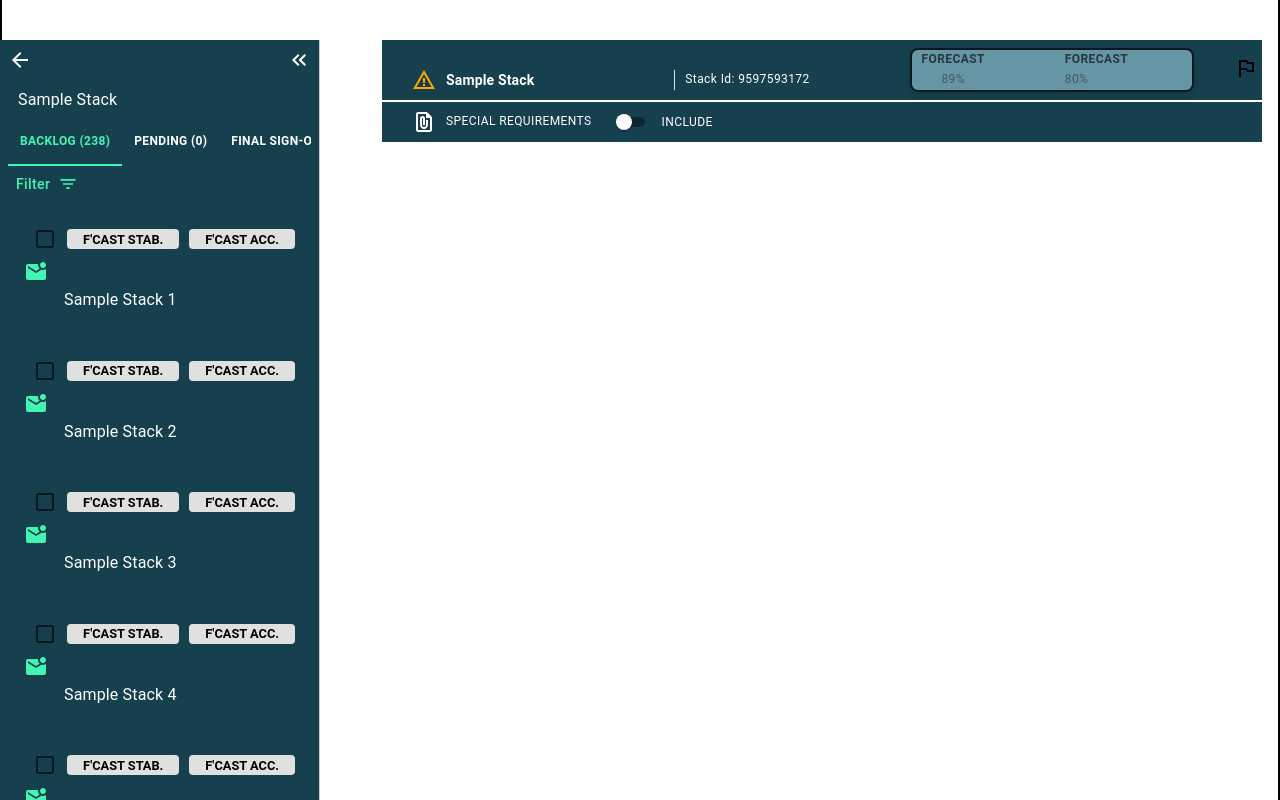
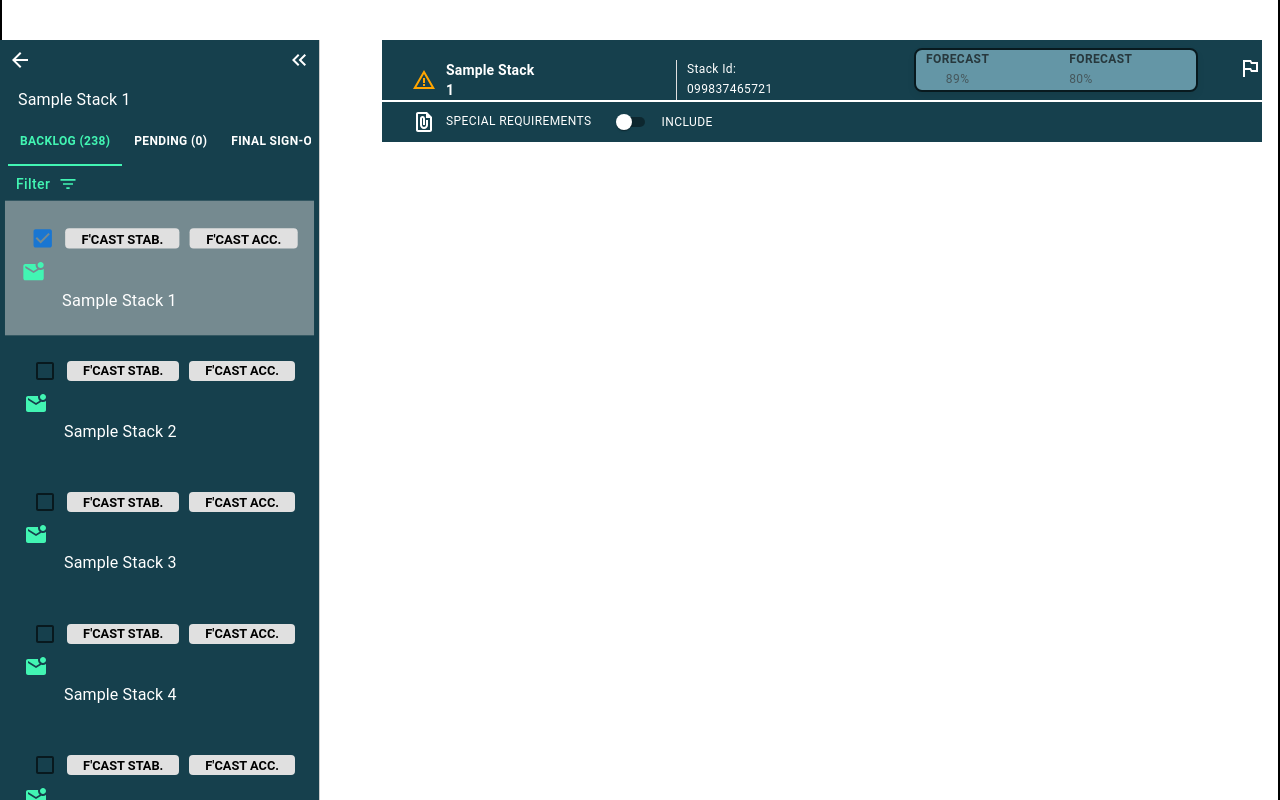
Before and after one commit to gokulgowtham/BCGXAssignment, a React app: page /details/1 in a window 1280 px wide. Built offline with nearby package versions, Linux system fonts and the light colour scheme.

Commit message:
feat: integrate backlog stack data and enhance Details page functionality

```diff
--- a/src/components/Backlog.jsx
+++ b/src/components/Backlog.jsx
@@ -2,13 +2,13 @@ import React from "react";
 import FilterListIcon from "@mui/icons-material/FilterList";
 import { Button, IconButton, Stack } from "@mui/material";
 import StackList from "./StackList";
-const Backlog = () => {
+const Backlog = ({stackData, stackIdState}) => {
   return (
     <section className="backlogContainer">
       <Button variant="text" sx={{color: "#42f5b3"}} endIcon={<FilterListIcon onClick={()=>console.log('filter clicked!')}/>}>
         Filter
       </Button>
-      <StackList/>
+      <StackList stackData={stackData} stackIdState={stackIdState}/>
     </section>
   );
 };
--- a/src/components/StackList.jsx
+++ b/src/components/StackList.jsx
@@ -1,4 +1,4 @@
-import React from "react";
+import React, { useEffect, useState } from "react";
 import {
   Card,
   CardContent,
@@ -13,48 +13,48 @@ import {
 } from "@mui/material";
 import MarkEmailUnreadIcon from "@mui/icons-material/MarkEmailUnread";
 import "./StackList.scss";
-const tileData = [
-  {
-    id: 1,
-    stackName: "Sample Stack 1",
-    description: "This is the first card.",
-  },
-  {
-    id: 2,
-    stackName: "Sample Stack 2",
-    description: "This is the second card.",
-  },
-  {
-    id: 3,
-    stackName: "Sample Stack 3",
-    description: "This is the third card.",
-  },
-  {
-    id: 4,
-    stackName: "Sample Stack 4",
-    description: "This is the fourth card.",
-  },
-  {
-    id: 5,
-    stackName: "Sample Stack 5",
-    description: "This is the fifth card.",
-  },
-  {
-    id: 6,
-    stackName: "Sample Stack 6",
-    description: "This is the sixth card.",
-  },
-  {
-    id: 7,
-    stackName: "Sample Stack 7",
-    description: "This is the seventh card.",
-  },
-  {
-    id: 8,
-    stackName: "Sample Stack 8",
-    description: "This is the eighth card.",
-  },
-];
+// const tileData = [
+//   {
+//     id: 1,
+//     stackName: "Sample Stack 1",
+//     description: "This is the first card.",
+//   },
+//   {
+//     id: 2,
+//     stackName: "Sample Stack 2",
+//     description: "This is the second card.",
+//   },
+//   {
+//     id: 3,
+//     stackName: "Sample Stack 3",
+//     description: "This is the third card.",
+//   },
+//   {
+//     id: 4,
+//     stackName: "Sample Stack 4",
+//     description: "This is the fourth card.",
+//   },
+//   {
+//     id: 5,
+//     stackName: "Sample Stack 5",
+//     description: "This is the fifth card.",
+//   },
+//   {
+//     id: 6,
+//     stackName: "Sample Stack 6",
+//     description: "This is the sixth card.",
+//   },
+//   {
+//     id: 7,
+//     stackName: "Sample Stack 7",
+//     description: "This is the seventh card.",
+//   },
+//   {
+//     id: 8,
+//     stackName: "Sample Stack 8",
+//     description: "This is the eighth card.",
+//   },
+// ];
 
 const handleCardClick = (id) => {
   console.log(`Card ${id} clicked`);
@@ -64,13 +64,21 @@ const handleButtonClick = (id) => {
   console.log(`Button on Card ${id} clicked`);
 };
 
-// Click handler for the tiles
-const handleTileClick = (id) => {
-  console.log(`Tile ${id} clicked`);
-};
+const label = { inputProps: { "aria-label": "Checkbox demo" } };
+const StackList = ({ stackData, stackIdState }) => {
+  // const [selectedTileId, setSelectedTileId] = stackIdState;
+  const [selectedStackId, setSelectedStackId] = stackIdState;
+  // Click handler for the tiles
+  const handleTileClick = (id) => {
+    console.log(`Tile ${id} clicked`);
+    setSelectedStackId(id === selectedStackId ? null : id);
+  };
 
-const label = { inputProps: { "aria-label": "Checkbox demo" } };
-const StackList = () => {
+  useEffect(() => {
+    if (stackData.length > 0) {
+      setSelectedStackId(stackData[0].stackId);
+    }
+  }, [stackData]);
   return (
     <Box
       sx={{
@@ -80,27 +88,36 @@ const StackList = () => {
         margin: "auto",
       }}
     >
-      {tileData.map((tile) => (
+      {stackData?.map((tile) => (
         <Box
-          key={tile.id}
-          onClick={() => handleTileClick(tile.id)}
+          key={tile?.stackId}
+          onClick={() => handleTileClick(tile?.stackId)}
           sx={{
             padding: 2,
             cursor: "pointer",
             transition: "transform 0.2s, border-color 0.2s, box-shadow 0.2s",
+            backgroundColor:
+              selectedStackId === tile.stackId
+                ? "rgba(211, 211, 211, 0.5)" // Light gray with opacity when selected
+                : "transparent",
+            transform:
+              selectedStackId === tile.stackId ? "scale(1.02)" : "none", // Scale when selected
+            borderColor:
+              selectedStackId === tile.stackId ? "#2196f3" : "transparent", // Blue border when selected
             "&:hover": {
               border: "1px solid blue",
               backgroundColor: "rgba(211, 211, 211, 0.5)", // Light gray with opacity
               transform: "scale(1.02)",
               borderColor: "#2196f3", // Blue border on hover
-              // Optional shadow
-              opacity: 0.9, // Apply opacity on hover
             },
           }}
         >
           <section className="tileDataContainer">
             <div>
-              <Checkbox {...label} />
+              <Checkbox
+                checked={selectedStackId === tile.stackId} // Checkbox is checked if tile is selected
+                onChange={() => handleTileClick(tile.stackId)} // Toggle selection on checkbox click
+              />
             </div>
             <div className="tileDataR1">
               <Chip
--- a/src/mockApi.js
+++ b/src/mockApi.js
@@ -1,17 +1,20 @@
-import data from './mockResponses/citiesData.json';
-import forecastData from './mockResponses/forecastData.json';
-import stackData from './mockResponses/stackData.json';
+import data from "./mockResponses/citiesData.json";
+import forecastData from "./mockResponses/forecastData.json";
+import stackData from "./mockResponses/stackData.json";
+import backlogStackData from "./mockResponses/backlogStackData.json";
+
 export const getCities = () => {
-    return data.cities;
+  return data.cities;
 };
 
-export const getForecastDataByCity = (city)=>{
-    return forecastData[city];
-}
+export const getForecastDataByCity = (city) => {
+  return forecastData[city];
+};
 
-export const getValuesForStack = (cityId)=>{
-    return stackData[cityId];
+export const getValuesForStack = (cityId) => {
+  return stackData[cityId];
+};
 
-}
-
-// export const getStackDetails = ()
+export const getStackDetails = (tabValue) => {
+  return backlogStackData;
+};
--- /dev/null
+++ b/src/mockResponses/backlogStackData.json
@@ -0,0 +1,56 @@
+[
+  {
+    "stackId": "099837465721",
+    "stackName": "Sample Stack 1",
+    "forecastData1": "89%",
+    "forecastData2": "80%"
+  },
+  {
+    "stackId": "099837465722",
+    "stackName": "Sample Stack 2",
+    "forecastData1": "79%",
+    "forecastData2": "70%"
+  },
+  {
+    "stackId": "099837465723",
+    "stackName": "Sample Stack 3",
+    "forecastData1": "69%",
+    "forecastData2": "60%"
+  },
+  {
+    "stackId": "099837465724",
+    "stackName": "Sample Stack 4",
+    "forecastData1": "59%",
+    "forecastData2": "50%"
+  },
+  {
+    "stackId": "099837465725",
+    "stackName": "Sample Stack 5",
+    "forecastData1": "49%",
+    "forecastData2": "40%"
+  },
+  {
+    "stackId": "099837465726",
+    "stackName": "Sample Stack 6",
+    "forecastData1": "39%",
+    "forecastData2": "30%"
+  },
+  {
+    "stackId": "099837465727",
+    "stackName": "Sample Stack 7",
+    "forecastData1": "29%",
+    "forecastData2": "20%"
+  },
+  {
+    "stackId": "099837465728",
+    "stackName": "Sample Stack 8",
+    "forecastData1": "19%",
+    "forecastData2": "10%"
+  },
+  {
+    "stackId": "099837465729",
+    "stackName": "Sample Stack 9",
+    "forecastData1": "9%",
+    "forecastData2": "0%"
+  }
+]
--- a/src/pages/Details.jsx
+++ b/src/pages/Details.jsx
@@ -1,4 +1,4 @@
-import React, { useState } from "react";
+import React, { useEffect, useState } from "react";
 import { useParams } from "react-router-dom";
 import {
   Drawer,
@@ -18,7 +18,7 @@ import MenuIcon from "@mui/icons-material/Menu";
 import KeyboardDoubleArrowLeftIcon from "@mui/icons-material/KeyboardDoubleArrowLeft";
 import ArrowBackIcon from "@mui/icons-material/ArrowBack";
 import { BorderLeft, OutlinedFlag } from "@mui/icons-material";
-import { getValuesForStack } from "../mockApi";
+import { getStackDetails, getValuesForStack } from "../mockApi";
 import Backlog from "../components/Backlog";
 import WarningAmberIcon from "@mui/icons-material/WarningAmber";
 import FilePresentIcon from "@mui/icons-material/FilePresent";
@@ -43,7 +43,9 @@ function TabPanel(props) {
 const Details = ({ sideBarState }) => {
   const { cityId } = useParams();
   const [tabValue, setTabValue] = useState("backlog");
-
+  const [stackData, setStackData] = useState([]);
+  const [selectedStackId, setSelectedStackId] = useState(null);
+  const [stackIdData, setStackIdData] = useState(null);
   const handleTabChange = (event, newValue) => {
     setTabValue(newValue);
   };
@@ -54,6 +56,25 @@ const Details = ({ sideBarState }) => {
   };
 
   const { backlog, pending, finalSignOff } = getValuesForStack(cityId || "1");
+  const stackDataResp = getStackDetails(tabValue);
+
+  useEffect(()=>{
+    const callGetStackDetails = async () => {
+      const stackDataResp = getStackDetails(tabValue);
+      setStackData(stackDataResp);
+    }
+
+    if(tabValue !==""){
+      callGetStackDetails();
+    }
+
+  }, [tabValue]);
+
+  useEffect(()=>{
+    if(selectedStackId && stackData){
+      setStackIdData(stackData.find(stack => stack?.stackId === selectedStackId));
+    }
+  }, [selectedStackId, stackData])
   return (
     <div className="DetailsContainer">
       <Box sx={{ display: "flex", height: "calc(100vh)", overflow: "hidden" }}>
@@ -101,7 +122,7 @@ const Details = ({ sideBarState }) => {
                 sx={{ color: "white", paddingLeft: "10px" }}
                 gutterBottom
               >
-                Sample Stack
+                {stackIdData?.stackName || 'Sample Stack'}
               </Typography>
               <section className="TabContainer">
                 <Tabs
@@ -132,7 +153,7 @@ const Details = ({ sideBarState }) => {
                   />
                 </Tabs>
                 <TabPanel value={tabValue} index={"backlog"}>
-                  <Backlog backlogValue={backlog} />
+                  <Backlog backlogValue={backlog} stackData={stackData} stackIdState={[selectedStackId, setSelectedStackId]} />
                 </TabPanel>
                 <TabPanel value={tabValue} index={"pending"}>
                   Item Two
@@ -172,7 +193,7 @@ const Details = ({ sideBarState }) => {
                     fontWeight: "bold",
                   }}
                 >
-                  Sample Stack
+                  {stackIdData?.stackName || 'Sample Stack'}
                 </Typography>
               </div>
               <div className="header1--unit2">
@@ -189,7 +210,7 @@ const Details = ({ sideBarState }) => {
                     marginLeft: "10px",
                   }}
                 >
-                  Stack Id: {"9597593172"}
+                  Stack Id: {stackIdData?.stackId || '099837465721XX'}
                 </Typography>
               </div>
               <div className="header1--unit3">
@@ -223,7 +244,7 @@ const Details = ({ sideBarState }) => {
                       FORECAST
                     </Typography>
                     <Typography variant="caption" color="#666">
-                      89%
+                     {stackIdData?.forecastData1 || '89%'}
                     </Typography>
                   </Box>
                   <Box
@@ -242,13 +263,13 @@ const Details = ({ sideBarState }) => {
                       FORECAST
                     </Typography>
                     <Typography variant="caption" color="#666">
-                      80%
+                    {stackIdData?.forecastData2 || '80%'}
                     </Typography>
                   </Box>
                 </Box>
               </div>
               <div className="header1--unit4">
-                <OutlinedFlag />
+                <OutlinedFlag sx={{ color: "white" }} />
               </div>
             </div>
             <div className="header2">
--- a/src/pages/Details.scss
+++ b/src/pages/Details.scss
@@ -36,8 +36,7 @@
                 border-radius: 2px;
                 display: flex;
                 flex-direction: row;
-                align-items: center;
-                // margin-top: 20px;
+                align-items: flex-start;
                 margin-left: 60px;
             }
         }
```
